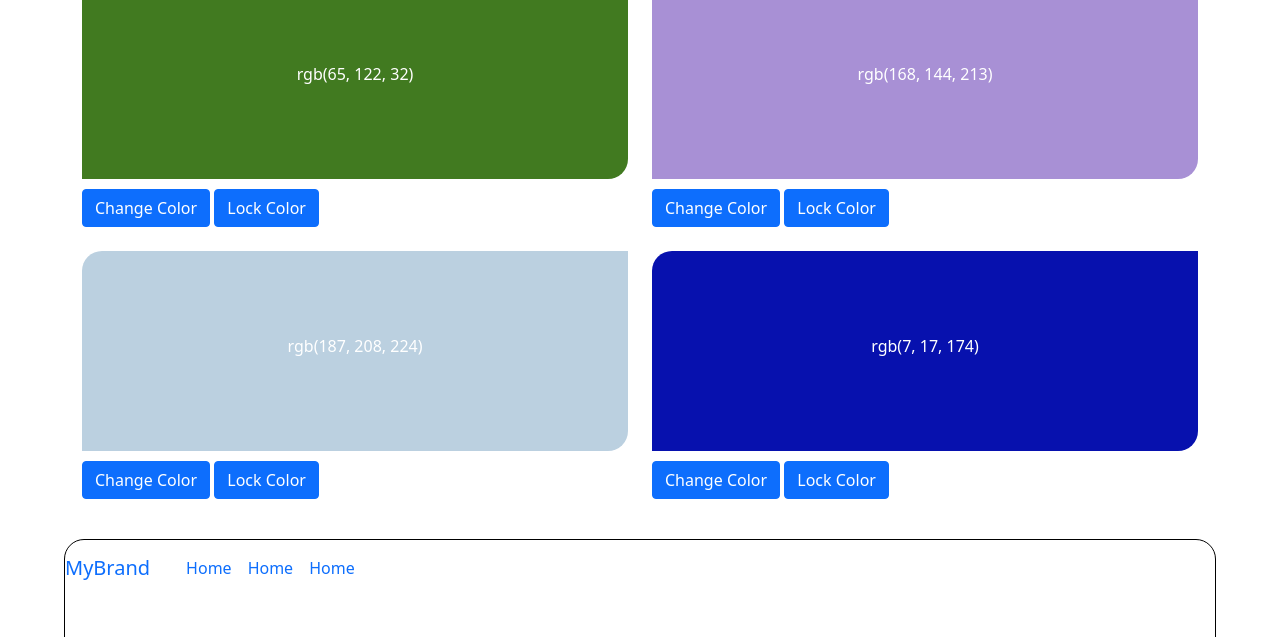
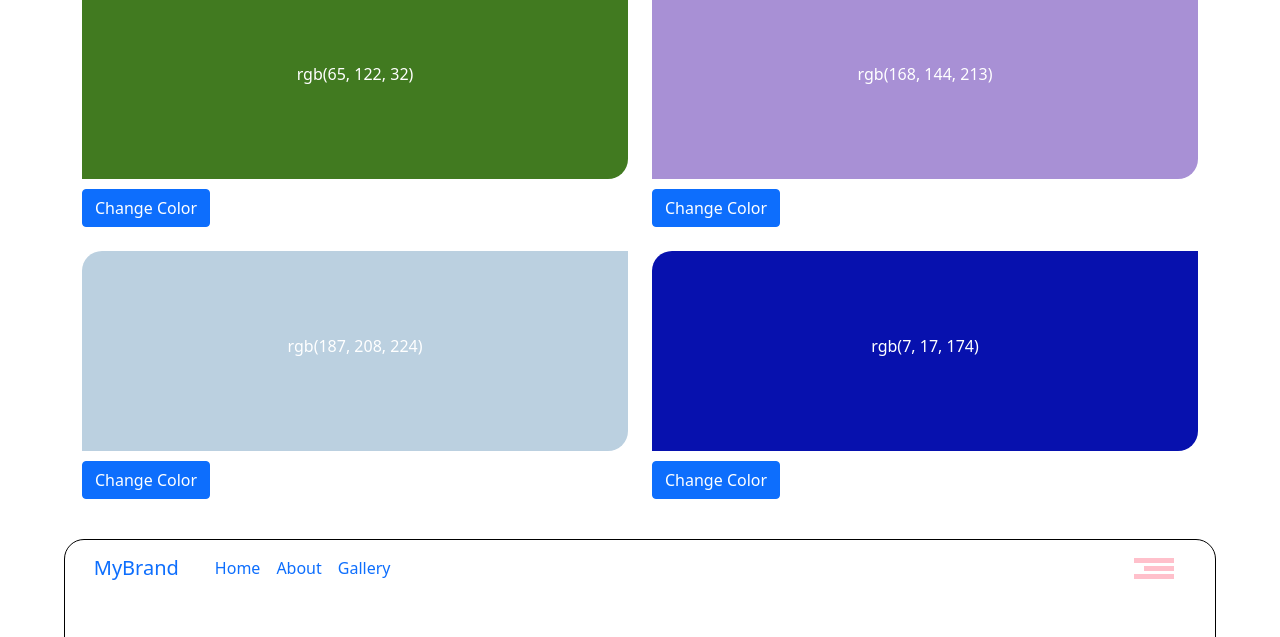
Before and after one commit to 1anya1/color-generator, a website with bundled scripts: page index.html in a window 1280 px wide. Shown: the part 163-800 px from the top of the page. Built offline with nearby package versions, Linux system fonts and the light colour scheme.

Commit message:
working on styling next

```diff
--- a/index.html
+++ b/index.html
@@ -27,19 +27,26 @@
     <!-- Moc Up Home Page with Colors  -->
     <div class="example">
       <nav class="navbar navbar-expand-lg bg">
-        <a class="navbar-brand" href="#">MyBrand</a>
+        <a class="navbar-brand" id="brand" href="#">MyBrand</a>
         <div class="container-fluid">
           <ul class="navbar-nav me-auto mb-2 mb-lg-0">
             <li class="nav-item">
               <a class="nav-link active" aria-current="page" href="#">Home</a>
             </li>
             <li class="nav-item">
-              <a class="nav-link active" aria-current="page" href="#">Home</a>
+              <a class="nav-link active" aria-current="page" href="#">About</a>
             </li>
             <li class="nav-item">
-              <a class="nav-link active" aria-current="page" href="#">Home</a>
+              <a class="nav-link active" aria-current="page" href="#"
+                >Gallery</a
+              >
             </li>
           </ul>
+          <div class="mobile">
+            <div class="long nav"></div>
+            <div class="short nav"></div>
+            <div class="long nav"></div>
+          </div>
         </div>
       </nav>
       <div class="row">
@@ -53,7 +60,7 @@
         <div class="header col-sm-6">
           <h1 id="header" class="display-2">Heading Text</h1>
           <h5>This is my subtext. This will be your regular text color</h5>
-          <button type="button" class="btn" id="buttonExample">
+          <button type="button" class="btn btn-primary" id="buttonExample">
             Learn More
           </button>
         </div>
@@ -61,7 +68,6 @@
           <div id="imageExample"></div>
         </div>
       </div>
-      <div id="exampleDiv"></div>
     </div>
   </body>
 </html>
--- a/js/createPallete.js
+++ b/js/createPallete.js
@@ -12,7 +12,6 @@ function createPallete() {
       <button type="button" class="btn btn-primary color">
         Change Color
       </button>
-      <button type="button" class="btn btn-primary">Lock Color</button>
       `;
     el.innerHTML = html;
     colorPallete.appendChild(el);
--- a/js/main.js
+++ b/js/main.js
@@ -1,5 +1,6 @@
 import createPallete from "./createPallete.js";
 import img from "./image.js";
+
 //constants
 const random = document.getElementById("random");
 
--- a/styles/main.scss
+++ b/styles/main.scss
@@ -7,6 +7,7 @@ $btn-border-radius: 20px;
 @import "../node_modules/bootstrap/scss/bootstrap";
 #pallete {
   row-gap: 24px;
+  overflow: hidden;
 }
 .colorBox {
   height: 150px;
@@ -31,6 +32,7 @@ $btn-border-radius: 20px;
   border-radius: 20px;
   margin: 0 auto;
   margin-top: 40px;
+  overflow: hidden;
   .row {
     padding: 50px 0;
     align-items: center;
@@ -73,3 +75,29 @@ $btn-border-radius: 20px;
 #buttonExample {
   margin-top: 80px;
 }
+.navbar {
+  width: 95%;
+  margin: 0 auto;
+}
+.mobile {
+  display: flex;
+  flex-direction: column;
+  align-items: flex-end;
+  row-gap: 3px;
+
+  .long,
+  .short {
+    width: 40px;
+    height: 5px;
+    background-color: pink;
+  }
+  .short {
+    width: 30px;
+  }
+}
+.navbar-nav {
+  display: none;
+  @include media-breakpoint-up(md) {
+    display: flex;
+  }
+}
```
Also changed, not shown: styles/main.css, 1 other file.
